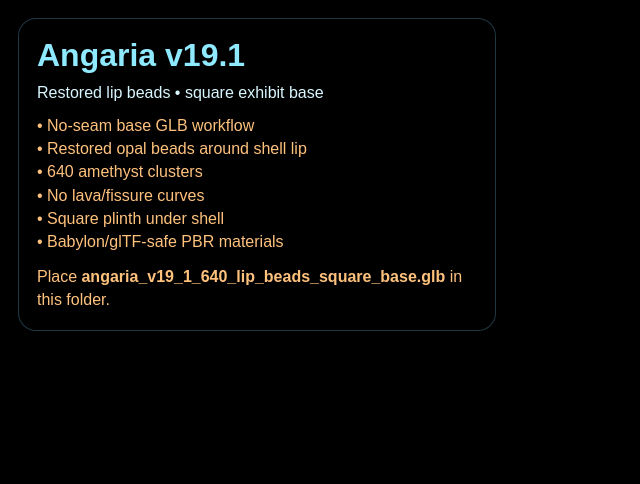
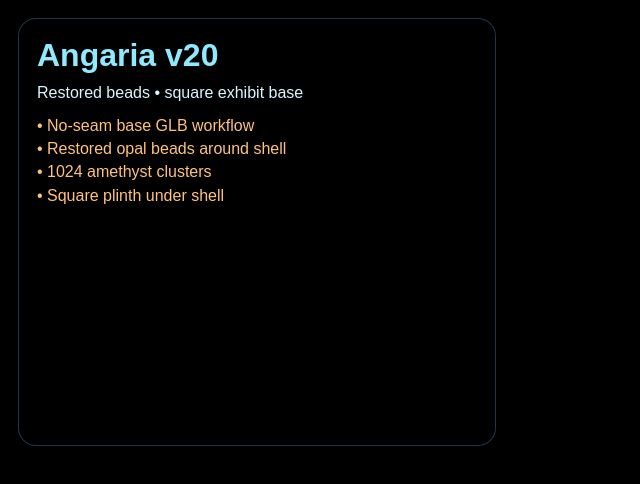
Before and after one commit to jdfell9w/Angaria, a plain HTML site: page index.html in a window 1280 px wide. Shown: the whole page, without its empty margins (0-640 px from the left). Drawn offline with Linux system fonts and the light colour scheme; a script that the page names is missing.

Commit message:
Add files via upload

```diff
--- a/index.html
+++ b/index.html
@@ -21,18 +21,14 @@ html, body { margin:0; width:100%; height:100%; overflow:hidden; background:#000
 </head>
 <body>
 <div id="overlay">
-  <h1>Angaria v19.1</h1>
-  <div>Restored lip beads • square exhibit base</div>
+  <h1>Angaria v20</h1>
+  <div>Restored  beads • square exhibit base</div>
   <div class="info">
     • No-seam base GLB workflow<br>
-    • Restored opal beads around shell lip<br>
-    • 640 amethyst clusters<br>
-    • No lava/fissure curves<br>
+    • Restored opal beads around shell<br>
+    • 1024 amethyst clusters<br>
     • Square plinth under shell<br>
-    • Babylon/glTF-safe PBR materials
-  </div>
-  <div class="info">Place <b>angaria_v19_1_640_lip_beads_square_base.glb</b> in this folder.</div>
-</div>
+      </div>
 
 <canvas id="renderCanvas"></canvas>
 
```
